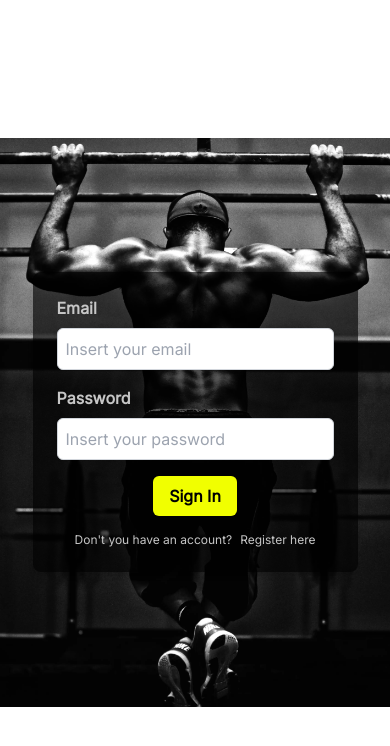
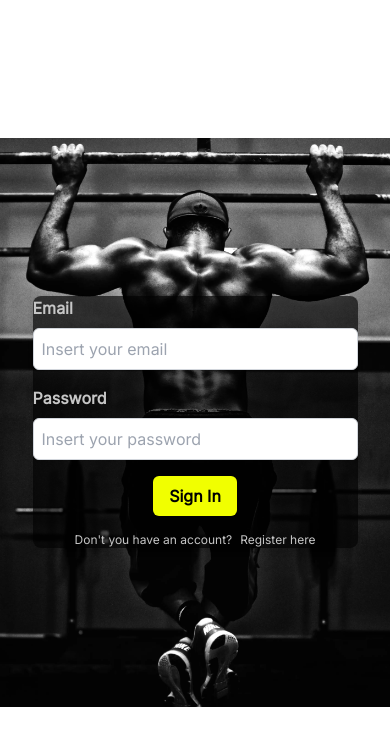
Before and after one commit to Carmelo85S/gain-track, a React (Vite) app: page /signup in a window 390 px wide. Both pictures are taken after a click on the button "Sign In". Shown: the top 746 px of the page. Built offline with nearby package versions, Linux system fonts and the light colour scheme.

Commit message:
new image home

```diff
--- a/src/pages/form/signIn/SignIn.tsx
+++ b/src/pages/form/signIn/SignIn.tsx
@@ -22,9 +22,9 @@ const Login = () => {
 
 
   return (
-    <div className="md:hidden xs:bg-form-bg xs:bg-no-repeat xs:bg-center xs:bg-contain flex flex-col justify-center min-h-screen">
+    <div className="md:hidden xs:bg-form-bg xs:bg-no-repeat xs:bg-center xs:bg-contain flex flex-col justify-center h-screen overflow-hidden">
       <form
-        className="w-5/6 bg-black bg-opacity-65 shadow-md rounded-lg p-6 mx-auto flex flex-col"
+        className="w-5/6 bg-black bg-opacity-65 shadow-md rounded-lg mx-auto flex flex-col"
         onSubmit={handleSubmit}
       >
         <label htmlFor="email" className="mb-2 text-main font-semibold">
--- a/src/pages/home/Home.tsx
+++ b/src/pages/home/Home.tsx
@@ -11,7 +11,7 @@ const Home = () => {
             <h1 className="text-main my-auto font-semibold text-3xl tracking-wide">
                 NO MORE EXCUSE
             </h1>
-            <h2 className="ml-9 w-2/4 h-10 bg-primary-100 rounded-lg flex items-center justify-center text-black text-center my-5 mr-auto font-semibold text-2xl tracking-wide">
+            <h2 className="ml-9 w-2/4 bg-primary-100 rounded-lg flex items-center justify-center text-black text-center my-5 mr-auto font-semibold text-2xl tracking-wide">
                 DO IT NOW
             </h2>
             <p className="w-5/6 text-main text-justify">
```
Also changed, not shown: src/assets/main.webp.
